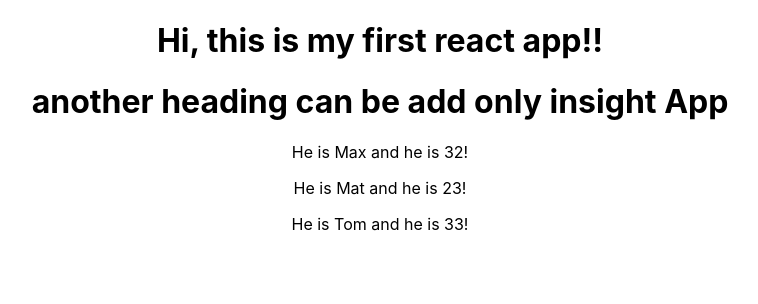
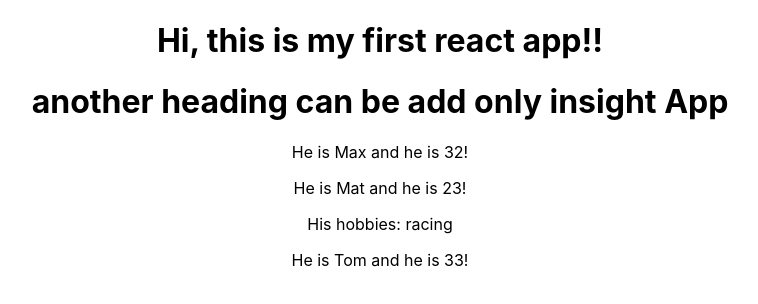
Before and after one commit to twolak88/react-base-syntax, a React (Create React App) app: page / in a window 1280 px wide. Shown: the top 304 px of the page, without its empty margins (260-1018 px from the left). Built offline with nearby package versions, Linux system fonts and the light colour scheme.

Commit message:
using the "children" Prop

```diff
--- a/src/App.js
+++ b/src/App.js
@@ -11,7 +11,7 @@
         <h1>Hi, this is my first react app!!</h1>
         <h1>another heading can be add only insight App</h1>
         <Person name="Max" age="32"/>
-        <Person name="Mat" age="23">My hobbies: racing</Person>
+        <Person name="Mat" age="23">His hobbies: racing</Person>
         <Person name="Tom" age="33"/>
       </div>
 
--- a/src/Person/Person.js
+++ b/src/Person/Person.js
@@ -1,6 +1,10 @@
 const person = (props) => {
-    return <p>He is {props.name} and he is {props.age}!</p>
+    return (
+        <div>
+            <p>He is {props.name} and he is {props.age}!</p>
+            <p>{props.children}</p>
+        </div>
+    );
 }
 
-
 export default person;
```
